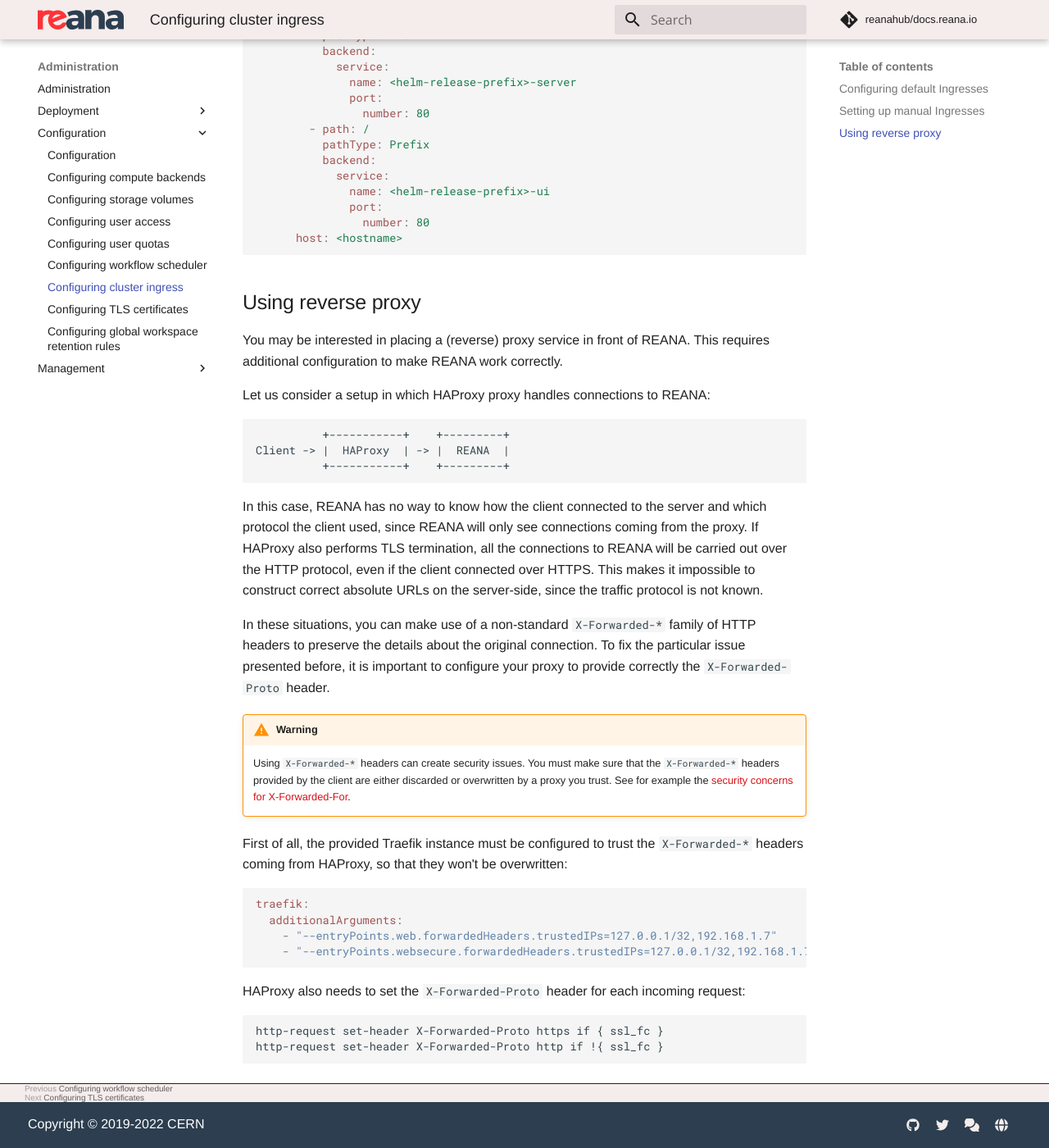
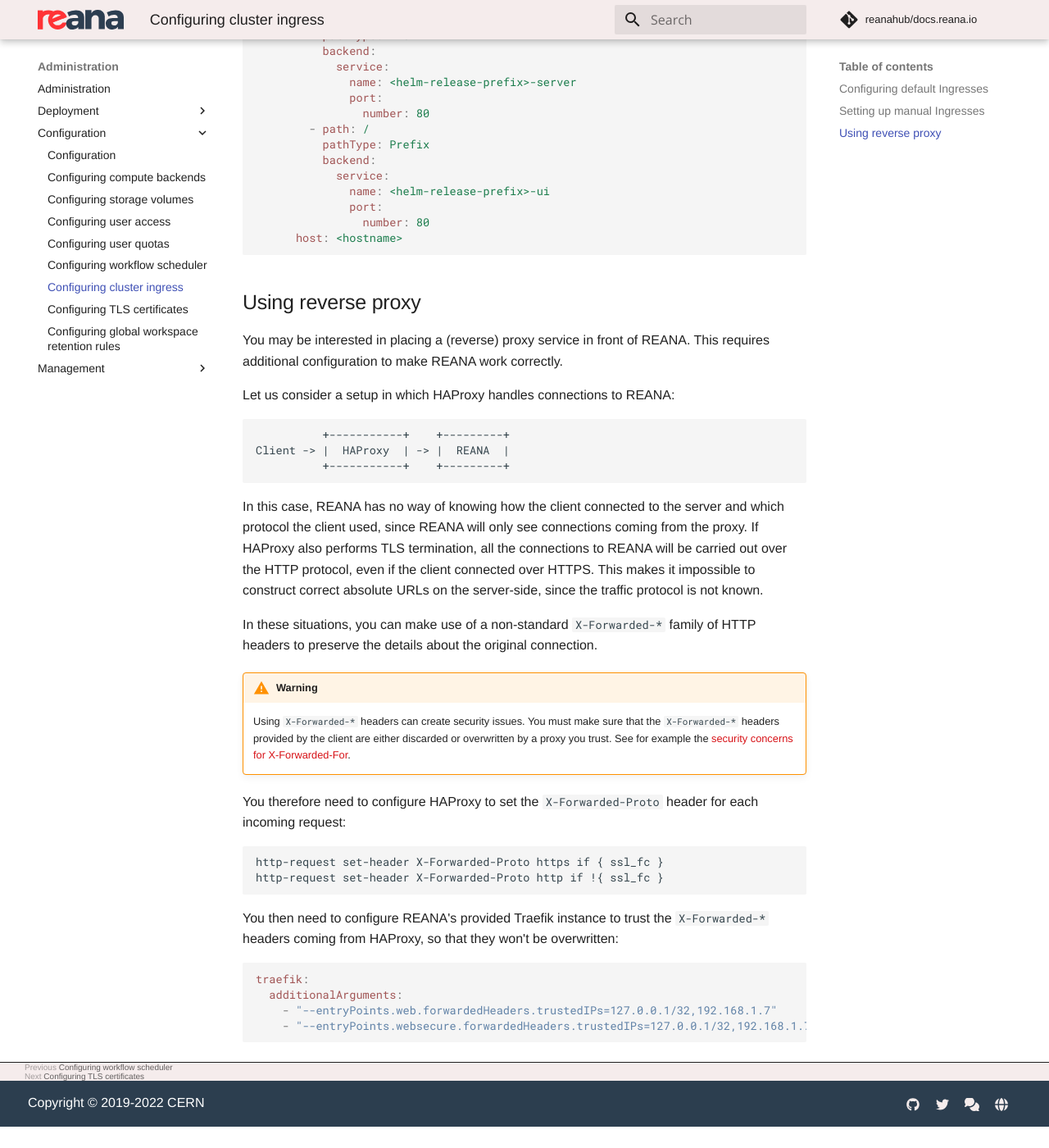
Before and after one commit to reanahub/docs.reana.io, an MkDocs documentation site: the page built from docs/administration/configuration/configuring-cluster-ingress/index.md, in a window 1280 px wide and 1400 px high, scrolled down 1851 px. Shown: the whole window at 82% size. Built offline with MkDocs 1.6.1 and Material for MkDocs 9.7.7, drawn with Linux system fonts in a browser that asks for light colours; comment, search, counter and statistics services are not loaded; after the commit the page ends 3225 px from its top, so only the background shows below that.

Commit message:
docs: reorder proxy paragraph

````diff
--- a/docs/administration/configuration/configuring-cluster-ingress/index.md
+++ b/docs/administration/configuration/configuring-cluster-ingress/index.md
@@ -90,7 +90,7 @@ spec:
 You may be interested in placing a (reverse) proxy service in front of REANA.
 This requires additional configuration to make REANA work correctly.
 
-Let us consider a setup in which HAProxy proxy handles connections to REANA:
+Let us consider a setup in which HAProxy handles connections to REANA:
 
 ```text
           +-----------+    +---------+
@@ -98,12 +98,11 @@ Client -> |  HAProxy  | -> |  REANA  |
           +-----------+    +---------+
 ```
 
-In this case, REANA has no way to know how the client connected to the server and which protocol the client used, since REANA will only see connections coming from the proxy.
+In this case, REANA has no way of knowing how the client connected to the server and which protocol the client used, since REANA will only see connections coming from the proxy.
 If HAProxy also performs TLS termination, all the connections to REANA will be carried out over the HTTP protocol, even if the client connected over HTTPS.
 This makes it impossible to construct correct absolute URLs on the server-side, since the traffic protocol is not known.
 
 In these situations, you can make use of a non-standard `X-Forwarded-*` family of HTTP headers to preserve the details about the original connection.
-To fix the particular issue presented before, it is important to configure your proxy to provide correctly the `X-Forwarded-Proto` header.
 
 !!! warning
 
@@ -111,7 +110,14 @@ To fix the particular issue presented before, it is important to configure your
     You must make sure that the `X-Forwarded-*` headers provided by the client are either discarded or overwritten by a proxy you trust.
     See for example the [security concerns for X-Forwarded-For](https://developer.mozilla.org/en-US/docs/Web/HTTP/Headers/X-Forwarded-For#security_and_privacy_concerns).
 
-First of all, the provided Traefik instance must be configured to trust the `X-Forwarded-*` headers coming from HAProxy, so that they won't be overwritten:
+You therefore need to configure HAProxy to set the `X-Forwarded-Proto` header for each incoming request:
+
+```{ .text .copy-to-clipboard }
+http-request set-header X-Forwarded-Proto https if { ssl_fc }
+http-request set-header X-Forwarded-Proto http if !{ ssl_fc }
+```
+
+You then need to configure REANA's provided Traefik instance to trust the `X-Forwarded-*` headers coming from HAProxy, so that they won't be overwritten:
 
 ```{ .yaml .copy-to-clipboard }
 traefik:
@@ -119,10 +125,3 @@ traefik:
     - "--entryPoints.web.forwardedHeaders.trustedIPs=127.0.0.1/32,192.168.1.7"
     - "--entryPoints.websecure.forwardedHeaders.trustedIPs=127.0.0.1/32,192.168.1.7"
 ```
-
-HAProxy also needs to set the `X-Forwarded-Proto` header for each incoming request:
-
-```{ .text .copy-to-clipboard }
-http-request set-header X-Forwarded-Proto https if { ssl_fc }
-http-request set-header X-Forwarded-Proto http if !{ ssl_fc }
-```
````
